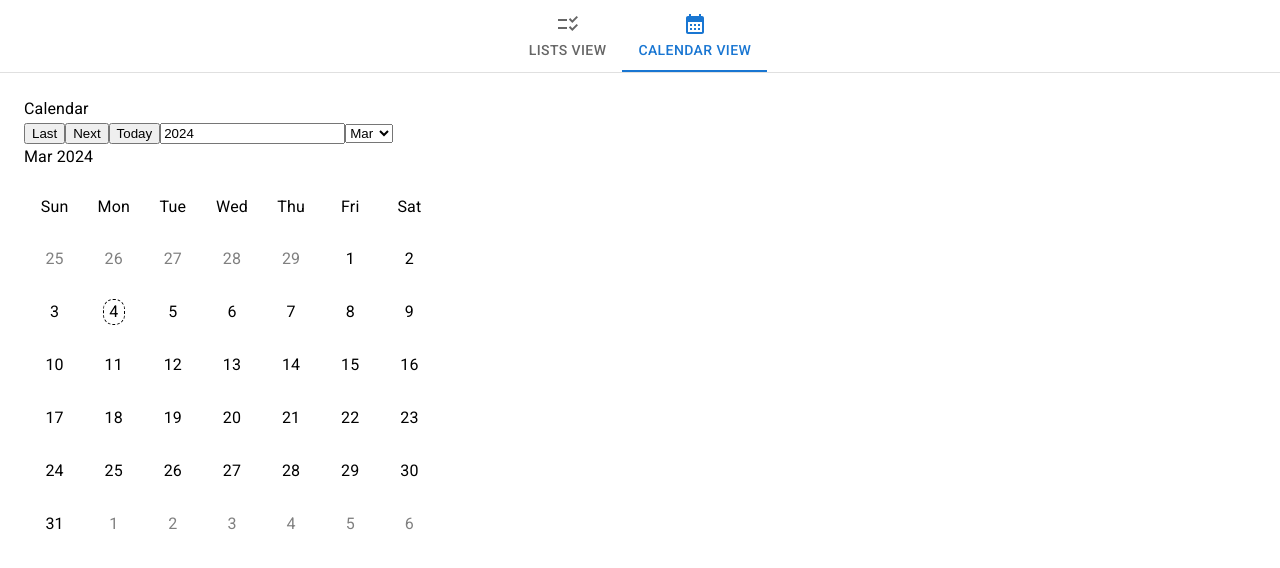
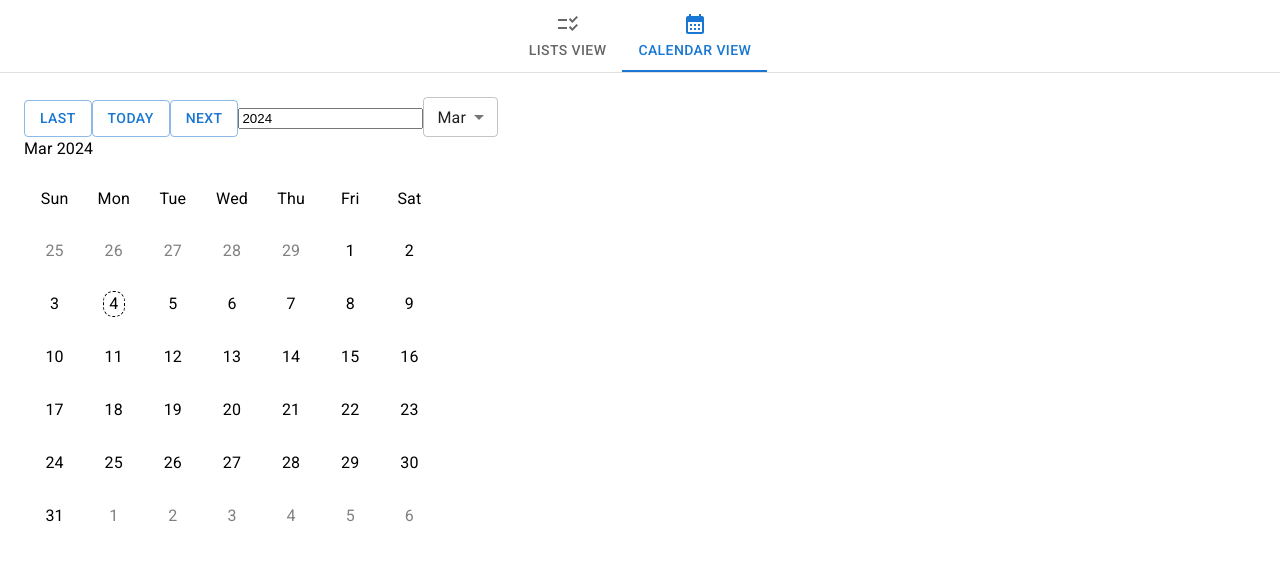
Before and after one commit to jasonliu060/organised, a React (Create React App) app: page / in a window 1280 px wide. Both pictures are taken after a click on the tab "CALENDAR VIEW". Shown: the top 568 px of the page. Built offline with nearby package versions, Linux system fonts and the light colour scheme.

Commit message:
Applied MUI components into Calendar View Module (all the buttons, field and datePicker)

```diff
--- a/src/components/Calendar.js
+++ b/src/components/Calendar.js
@@ -56,7 +56,7 @@ export default function Calendar({events}) {
 
 
   return (
-    <div>Calendar
+    <div>
       {monthSwitcher && <Monthschedule switchMonthToSelectedDay={switchMonthToSelectedDay} switchMonthToSelectedWeek={switchMonthToSelectedWeek} events={events} date={date} setDate={setDate} setDaySwitcher={setDaySwitcher} setMonthSwitcher={setMonthSwitcher} setWeekSwitcher={setWeekSwitcher}/>}
 
       {weekSwitcher && <Weekschedule switchWeekToSelectedDay={switchWeekToSelectedDay} events={events} date={date} setDate={setDate} setDaySwitcher={setDaySwitcher} setMonthSwitcher={setMonthSwitcher} setWeekSwitcher={setWeekSwitcher}/>}
--- a/src/components/Dayschedule.js
+++ b/src/components/Dayschedule.js
@@ -1,5 +1,10 @@
 import { useState } from 'react';
 import '../App.css';
+import dayjs from 'dayjs';
+import Button from '@mui/material/Button';
+import { AdapterDayjs } from '@mui/x-date-pickers/AdapterDayjs';
+import { LocalizationProvider } from '@mui/x-date-pickers/LocalizationProvider';
+import { DatePicker } from '@mui/x-date-pickers/DatePicker';
 
 export default function Dayschedule({ date, setDaySwitcher, setMonthSwitcher, setWeekSwitcher, events, setDate }) {
   const today = new Date();
@@ -52,11 +57,23 @@ export default function Dayschedule({ date, setDaySwitcher, setMonthSwitcher, se
     setDaySwitcher(false);
   }
 
-  function datepickerOnchangeHandler(event) {
-    const dateString = event.target.value;
-    const yearNumber = Number(dateString.slice(0, 4))
-    const monthNumber = Number(dateString.charAt(5) === '0' ? dateString.charAt(6) : dateString.slice(5, 7)) - 1
-    const dateNumber = Number(dateString.charAt(8) === '0' ? dateString.charAt(9) : dateString.slice(8, 10))
+  // function datepickerOnchangeHandler(event) {
+  //   const dateString = event.target.value;
+  //   const yearNumber = Number(dateString.slice(0, 4))
+  //   const monthNumber = Number(dateString.charAt(5) === '0' ? dateString.charAt(6) : dateString.slice(5, 7)) - 1
+  //   const dateNumber = Number(dateString.charAt(8) === '0' ? dateString.charAt(9) : dateString.slice(8, 10))
+  //   setYearNumberFromDateObj(yearNumber);
+  //   setMonthNumberFromDateObj(monthNumber);
+  //   setDateNumberFromDateObj(dateNumber);
+  //   const temporaryDateObject = new Date(yearNumber, monthNumber, dateNumber);
+  //   setDate(new Date(yearNumber, monthNumber, dateNumber));
+  //   setMatchedEvents(events.filter((e) => (e.milliseconds >= temporaryDateObject.getTime() && e.milliseconds < (temporaryDateObject.getTime() + 86400000))));
+  // }
+
+  function datepickerOnchangeHandler(dayjsObject) {
+    const yearNumber = dayjsObject.year();
+    const monthNumber = dayjsObject.month();
+    const dateNumber = dayjsObject.date();
     setYearNumberFromDateObj(yearNumber);
     setMonthNumberFromDateObj(monthNumber);
     setDateNumberFromDateObj(dateNumber);
@@ -72,12 +89,17 @@ export default function Dayschedule({ date, setDaySwitcher, setMonthSwitcher, se
   return (
     <>
       <div>
-        <button onClick={toLast}>Last</button>
-        <button onClick={toNext}>Next</button>
-        <button onClick={toToday}>Today</button>
-        <button onClick={toMonth}>Back to Month</button>
-        <button onClick={toWeek}>Back to Week</button>
-        <input type="date" name="date" required="required" value={`${yearNumberFromDateObj}-${monthNumberFromDateObj > 9 ? monthNumberFromDateObj + 1 : '0' + (monthNumberFromDateObj + 1)}-${dateNumberFromDateObj > 9 ? dateNumberFromDateObj : '0' + dateNumberFromDateObj}`} onChange={datepickerOnchangeHandler} onKeyDown={datepickerOnKeyDownHandler} />
+        <Button variant="outlined" onClick={toLast}>Last</Button>
+        <Button variant="outlined" onClick={toToday}>Today</Button>
+        <Button variant="outlined" onClick={toNext}>Next</Button>
+        <Button variant="outlined" onClick={toMonth}>Back to Month</Button>
+        <Button variant="outlined" onClick={toWeek}>Back to Week</Button>
+        <div>
+          <LocalizationProvider dateAdapter={AdapterDayjs}>
+            <DatePicker label="Event Date" name="Event Date" format="DD/MM/YYYY" value={dayjs().year(yearNumberFromDateObj).month(monthNumberFromDateObj).date(dateNumberFromDateObj)} onKeyDown={datepickerOnKeyDownHandler} onChange={(newValue) => { datepickerOnchangeHandler(newValue) }} />
+          </LocalizationProvider>
+        </div>
+        {/* <input type="date" name="date" required="required" value={`${yearNumberFromDateObj}-${monthNumberFromDateObj > 9 ? monthNumberFromDateObj + 1 : '0' + (monthNumberFromDateObj + 1)}-${dateNumberFromDateObj > 9 ? dateNumberFromDateObj : '0' + dateNumberFromDateObj}`} onChange={datepickerOnchangeHandler} onKeyDown={datepickerOnKeyDownHandler} /> */}
       </div>
       <div>
         {date.getDate()} {months[date.getMonth()]} {date.getFullYear()}
--- a/src/components/Eventlists.js
+++ b/src/components/Eventlists.js
@@ -3,6 +3,7 @@ import { Button } from "@mui/material";
 export default function Eventlists({ events, typeList, setSelectedType }) {
   return (
     <div>
+      <div>Select List</div>
       <Button variant="outlined" onClick={() => setSelectedType('all')}>
         All
       </Button>
--- a/src/components/Monthschedule.js
+++ b/src/components/Monthschedule.js
@@ -1,5 +1,8 @@
 import '../App.css';
 import { useState } from 'react';
+import Button from '@mui/material/Button';
+import Select from '@mui/material/Select';
+import MenuItem from '@mui/material/MenuItem';
 
 // new date object (for example: 06 Feb 2024)
 
@@ -150,7 +153,7 @@ export default function Monthschedule({ date, setDate, events, switchMonthToSele
               return element0
             }
             return null
-          }).map((e, i) =><div key={i}>{e.name}</div>)
+          }).map((e, i) => <div key={i}>{e.name}</div>)
           )}
         </div> :
         <div className='date date-grey' key={index} onClick={(element) => switchMonthToSelectedDay(element, index, dates[index].dateNumber)}>
@@ -164,24 +167,28 @@ export default function Monthschedule({ date, setDate, events, switchMonthToSele
   return (
     <>
       <div>
-        <button onClick={toLast}>Last</button>
-        <button onClick={toNext}>Next</button>
-        <button onClick={toToday}>Today</button>
+        <Button variant="outlined" onClick={toLast}>Last</Button>
+        <Button variant="outlined" onClick={toToday}>Today</Button>
+        <Button variant="outlined" onClick={toNext}>Next</Button>
         <input type="number" name="year" min="0" value={year} onChange={yearOnchangeHandler} />
-        <select name="selectMonth" value={month} onChange={monthOnchangeHandler}>
-          <option value={0}>{months[0]}</option>
-          <option value={1}>{months[1]}</option>
-          <option value={2}>{months[2]}</option>
-          <option value={3}>{months[3]}</option>
-          <option value={4}>{months[4]}</option>
-          <option value={5}>{months[5]}</option>
-          <option value={6}>{months[6]}</option>
-          <option value={7}>{months[7]}</option>
-          <option value={8}>{months[8]}</option>
-          <option value={9}>{months[9]}</option>
-          <option value={10}>{months[10]}</option>
-          <option value={11}>{months[11]}</option>
-        </select>
+        <Select
+          value={month}
+          onChange={monthOnchangeHandler}
+          size="small"
+        >
+          <MenuItem value={0}>{months[0]}</MenuItem>
+          <MenuItem value={1}>{months[1]}</MenuItem>
+          <MenuItem value={2}>{months[2]}</MenuItem>
+          <MenuItem value={3}>{months[3]}</MenuItem>
+          <MenuItem value={4}>{months[4]}</MenuItem>
+          <MenuItem value={5}>{months[5]}</MenuItem>
+          <MenuItem value={6}>{months[6]}</MenuItem>
+          <MenuItem value={7}>{months[7]}</MenuItem>
+          <MenuItem value={8}>{months[8]}</MenuItem>
+          <MenuItem value={9}>{months[9]}</MenuItem>
+          <MenuItem value={10}>{months[10]}</MenuItem>
+          <MenuItem value={11}>{months[11]}</MenuItem>
+        </Select>
       </div>
       <div>
         {months[date.getMonth()]} {date.getFullYear()}
--- a/src/components/Weekschedule.js
+++ b/src/components/Weekschedule.js
@@ -1,5 +1,6 @@
 import '../App.css';
 import { useState } from 'react';
+import Button from '@mui/material/Button';
 
 export default function Weekschedule({ date, setDate, setDaySwitcher, setMonthSwitcher, setWeekSwitcher, switchWeekToSelectedDay, events }) {
   const today = new Date();
@@ -82,10 +83,10 @@ export default function Weekschedule({ date, setDate, setDaySwitcher, setMonthSw
   return (
     <>
       <div>
-        <button onClick={toLast}>Last</button>
-        <button onClick={toNext}>Next</button>
-        <button onClick={toToday}>Today</button>
-        <button onClick={toMonth}>Back to Month</button>
+        <Button variant="outlined" onClick={toLast}>Last</Button>
+        <Button variant="outlined" onClick={toToday}>Today</Button>
+        <Button variant="outlined" onClick={toNext}>Next</Button>
+        <Button variant="outlined" onClick={toMonth}>Back to Month</Button>
       </div>
       <div>
         {dateOfSun.getDate()} {months[dateOfSun.getMonth()]} {dateOfSun.getFullYear()} ~ {dateOfSat.getDate()} {months[dateOfSat.getMonth()]} {dateOfSat.getFullYear()}
```
